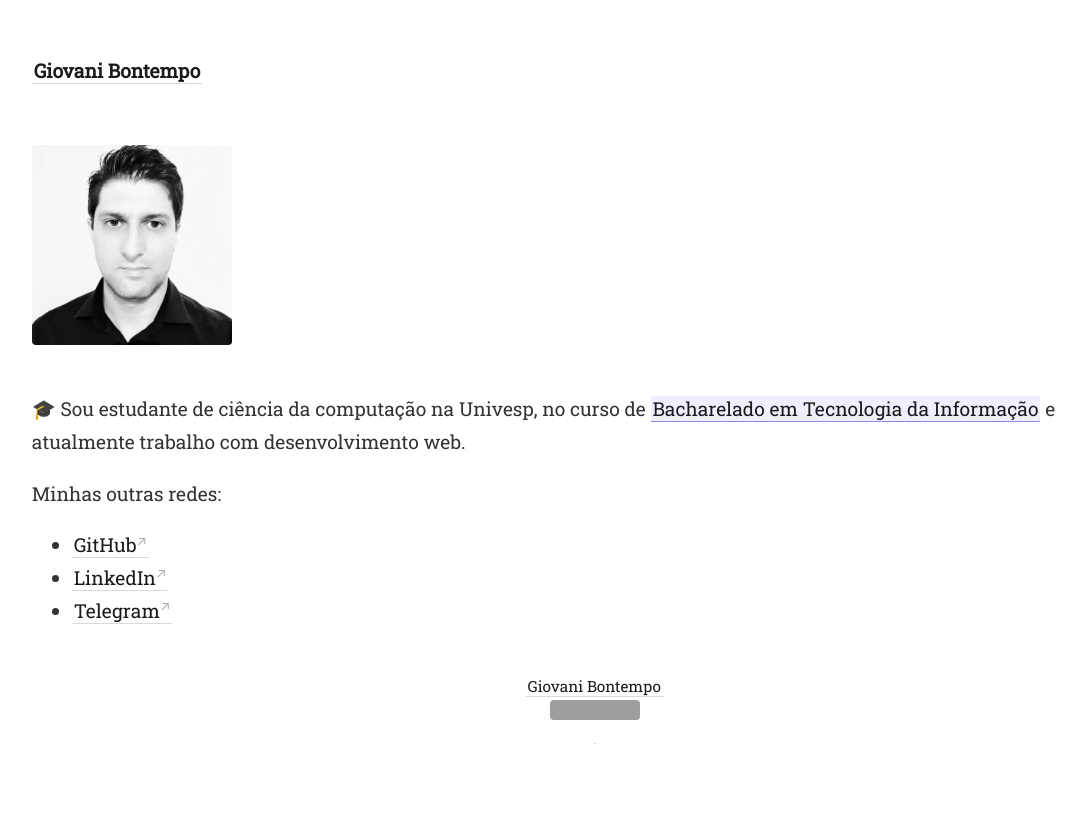
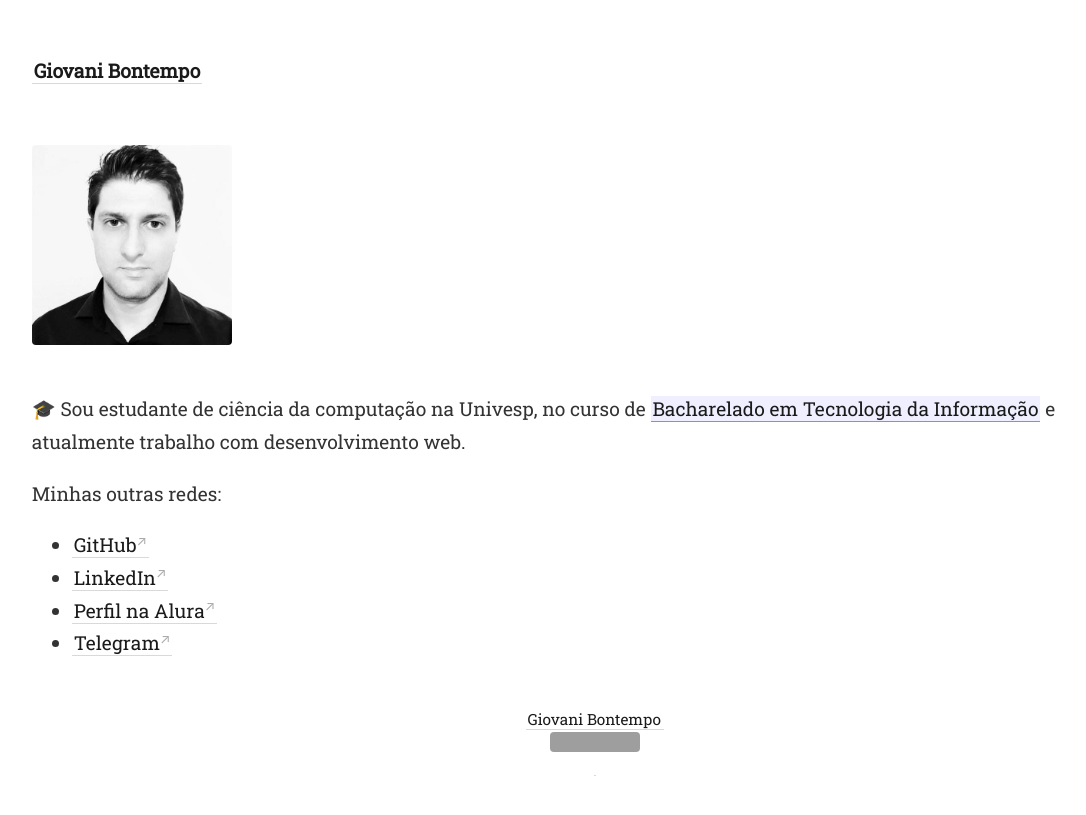
Before and after one commit to gio-bon/MyDigitalGarden, a Jekyll site: the page built from _pages/about.md, in a window 1280 px wide. Shown: the top 815 px of the page, without its empty margins (45-1131 px from the left). Built offline with Jekyll 4.4.1, drawn with Linux system fonts in a browser that asks for light colours; grey boxes are pictures that could not be loaded.

Commit message:
perfil alura

```diff
--- a/_pages/about.md
+++ b/_pages/about.md
@@ -12,4 +12,5 @@ Minhas outras redes:
 
 - [GitHub](https://github.com/gio-bon)
 - [LinkedIn](https://www.linkedin.com/in/gio-bon/)
+- [Perfil na Alura](https://cursos.alura.com.br/user/giobon)
 - [Telegram](https://t.me/giobon)
```
